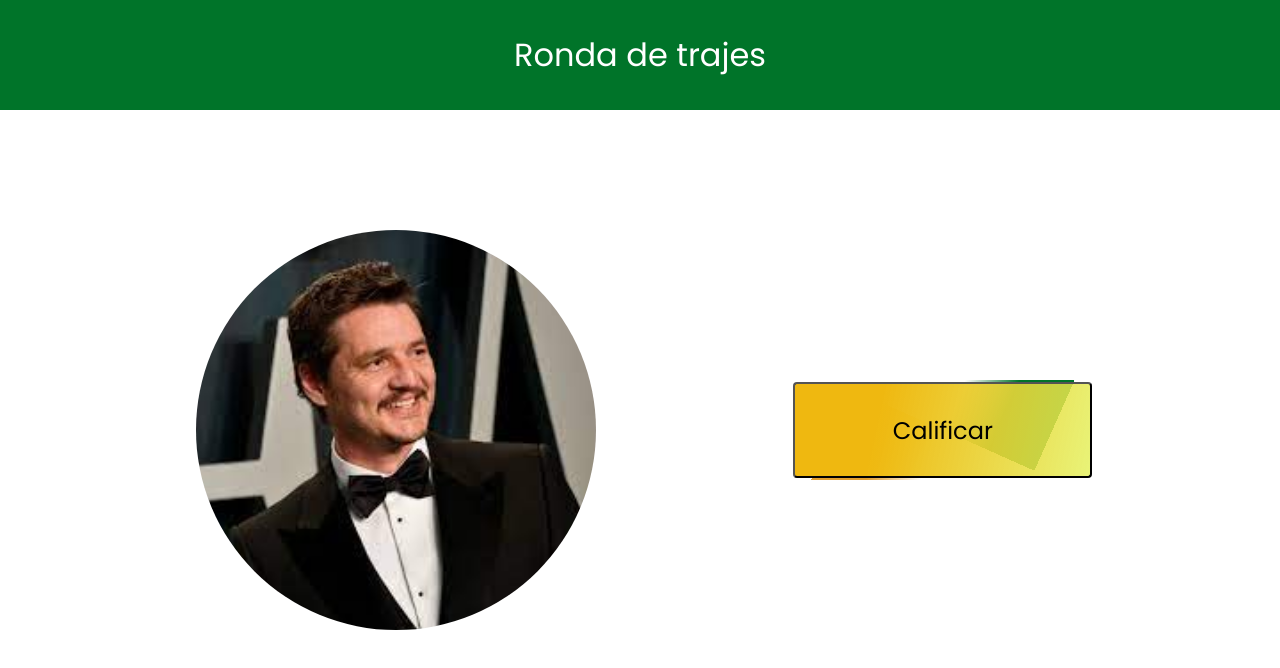
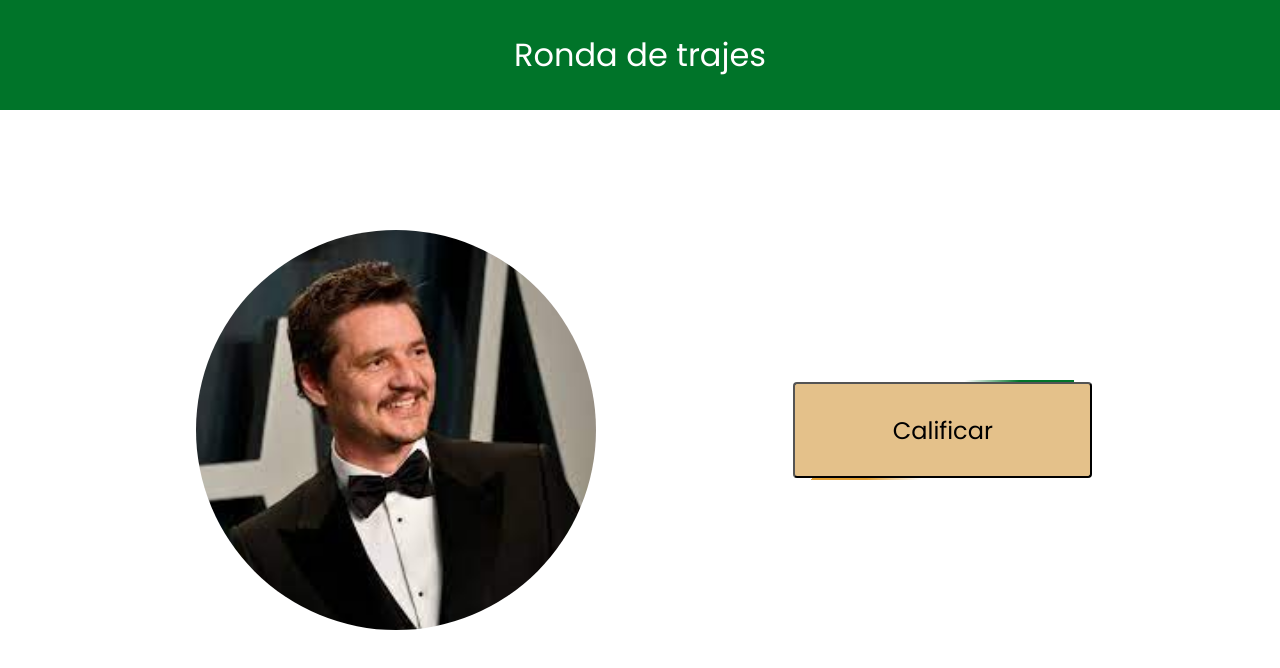
Before and after one commit to MilaProgramming/ReinaEspe, a React (Create React App) app: page /traje in a window 1280 px wide. In both pictures the pointer is over the button "Calificar". Shown: the top 668 px of the page. Built offline with nearby package versions, Linux system fonts and the light colour scheme.

Commit message:
Cambio de hover

```diff
--- a/src/styles/calificationbutton.css
+++ b/src/styles/calificationbutton.css
@@ -70,5 +70,5 @@
 }
 
 .calificacion-button:hover {
-    background: linear-gradient(102.13deg, #EFB810 28.36%, rgba(228, 240, 91, 0.83) 99.2%);
+	background-color: #e4c18a;
 }
```
